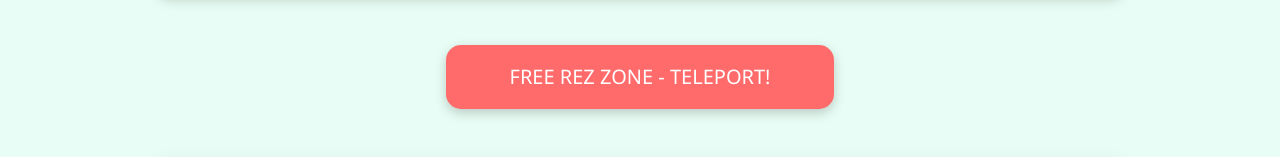
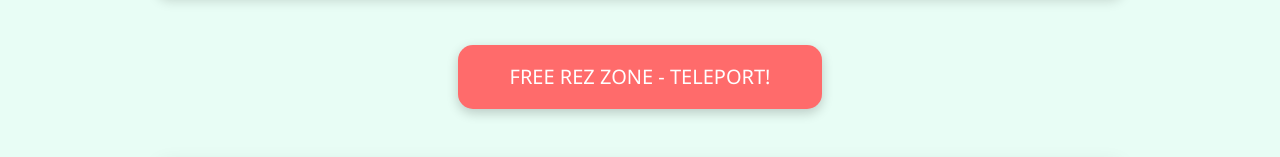
Before and after one commit to TheMochaLab/listings, a plain HTML site: page marina/index.html in a window 1280 px wide. Shown: the part 953-1110 px from the top of the page. Drawn offline with Linux system fonts and the light colour scheme; a web font is replaced by a local one.

Commit message:
Update index.html

```diff
--- a/marina/index.html
+++ b/marina/index.html
@@ -61,7 +61,7 @@
       background: #ff6b6b;
       color: rgb(255, 255, 255);
       text-decoration: none;
-      padding: 1rem 4rem;
+      padding: 1rem 3.25rem;
       font-size: 1.25rem;
       font-weight: 500;
       border-radius: 15px;
```
